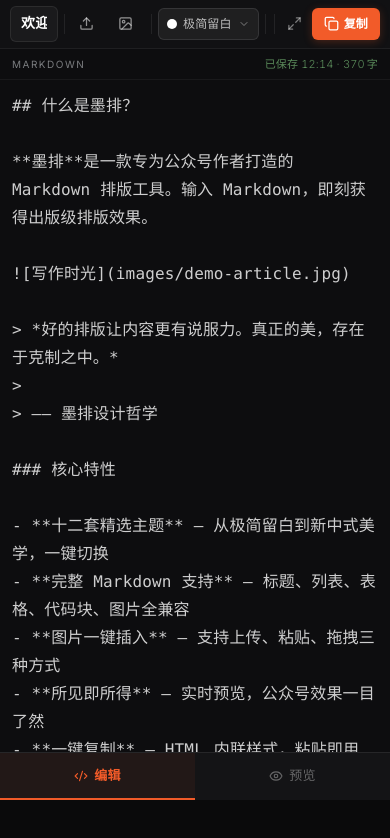
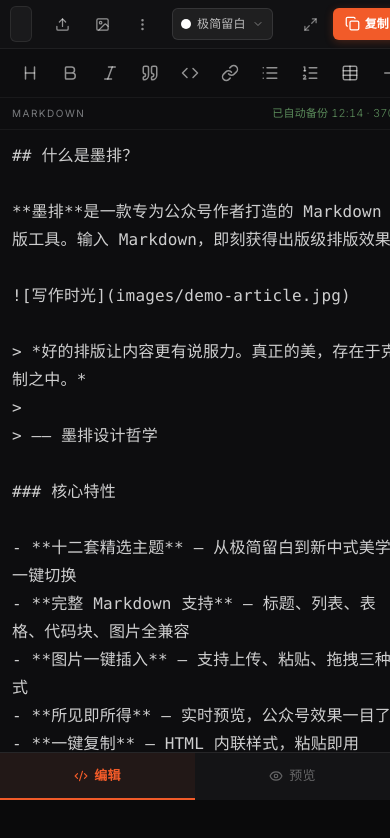
Before and after one commit to Health-525/wechat-article-formatter, a React (Vite) app: page / in a window 390 px wide. Shown: the top 838 px of the page. Built offline with nearby package versions, Linux system fonts and the light colour scheme.

Commit message:
ui: add confirmations, mobile toolbar/more menu, larger touch targets, a11y labels

```diff
--- a/src/components/EditorWorkspace.tsx
+++ b/src/components/EditorWorkspace.tsx
@@ -9,6 +9,7 @@
   Maximize2,
   Minimize2,
   ChevronDown,
+  MoreVertical,
   Eye,
   Code2,
   Bold,
@@ -65,11 +66,13 @@
   label,
   onClick,
   danger,
+  hideLabel = false,
 }: {
   children: React.ReactNode
   label: string
   onClick: () => void
   danger?: boolean
+  hideLabel?: boolean
 }) {
   return (
     <button
@@ -97,15 +100,17 @@
         background: "transparent",
         border: "none",
         borderRadius: "6px",
-        padding: "6px 8px",
+        padding: hideLabel ? "8px" : "8px 10px",
         fontSize: "12px",
         cursor: "pointer",
         transition: "all 0.15s ease",
         whiteSpace: "nowrap",
+        minWidth: "36px",
+        minHeight: "36px",
       }}
     >
       {children}
-      <span style={{ fontFamily: "var(--font-sans)" }}>{label}</span>
+      {!hideLabel && <span style={{ fontFamily: "var(--font-sans)" }}>{label}</span>}
     </button>
   )
 }
@@ -114,9 +119,10 @@
 interface ToolbarProps {
   onWrap: (before: string, after: string, defaultText?: string) => void
   onInsert: (text: string) => void
+  compact?: boolean
 }
 
-function MarkdownToolbar({ onWrap, onInsert }: ToolbarProps) {
+function MarkdownToolbar({ onWrap, onInsert, compact }: ToolbarProps) {
   const tools = [
     { icon: Heading, label: "标题", action: () => onWrap("## ", "") },
     { icon: Bold, label: "粗体", action: () => onWrap("**", "**") },
@@ -135,12 +141,14 @@
       style={{
         display: "flex",
         alignItems: "center",
-        gap: "2px",
-        padding: "4px 8px",
+        gap: compact ? "4px" : "2px",
+        padding: compact ? "6px 12px" : "4px 8px",
         background: "#0d0d0f",
         borderBottom: "1px solid rgba(255,255,255,0.05)",
-        flexWrap: "wrap",
+        flexWrap: compact ? "nowrap" : "wrap",
         flexShrink: 0,
+        overflowX: compact ? "auto" : undefined,
+        scrollbarWidth: compact ? "none" : undefined,
       }}
     >
       {tools.map((tool) => (
@@ -152,8 +160,9 @@
             display: "flex",
             alignItems: "center",
             justifyContent: "center",
-            width: "28px",
-            height: "28px",
+            width: compact ? "36px" : "28px",
+            height: compact ? "36px" : "28px",
+            flexShrink: 0,
             color: "rgba(255,255,255,0.55)",
             background: "transparent",
             border: "none",
@@ -171,7 +180,7 @@
           }}
           title={tool.label}
         >
-          <tool.icon size={15} />
+          <tool.icon size={compact ? 18 : 15} />
         </button>
       ))}
     </div>
@@ -194,6 +203,7 @@
     return saved && themes.some((t) => t.id === saved) ? saved : "minimal-white"
   })
   const [copied, setCopied] = useState(false)
+  const [copyError, setCopyError] = useState(false)
   const [isDragging, setIsDragging] = useState(false)
   const [isFullscreen, setIsFullscreen] = useState(false)
   const [mobileTab, setMobileTab] = useState<"edit" | "preview">("edit")
@@ -202,10 +212,12 @@
   const [savedAt, setSavedAt] = useState<string | null>(null)
   const [showHelp, setShowHelp] = useState(false)
   const [showShortcuts, setShowShortcuts] = useState(false)
+  const [moreOpen, setMoreOpen] = useState(false)
 
   const fileInputRef = useRef<HTMLInputElement>(null)
   const imageInputRef = useRef<HTMLInputElement>(null)
   const themeDropdownRef = useRef<HTMLDivElement>(null)
+  const moreMenuRef = useRef<HTMLDivElement>(null)
   const textareaRef = useRef<HTMLTextAreaElement>(null)
   const markdownRef = useRef(markdown)
 
@@ -230,6 +242,12 @@
         !themeDropdownRef.current.contains(e.target as Node)
       ) {
         setThemeOpen(false)
+      }
+      if (
+        moreMenuRef.current &&
+        !moreMenuRef.current.contains(e.target as Node)
+      ) {
+        setMoreOpen(false)
       }
     }
     document.addEventListener("click", handleClick)
@@ -271,10 +289,19 @@
   const wordCount = useMemo(() => countContent(markdown), [markdown])
 
   // ─── File Handlers ───
+  const hasContent = Boolean(markdown || title)
+
   const handleFileUpload = useCallback(
     (e: React.ChangeEvent<HTMLInputElement>) => {
       const file = e.target.files?.[0]
       if (!file) return
+      if (
+        hasContent &&
+        !window.confirm("导入文件将覆盖当前内容，是否继续？")
+      ) {
+        e.target.value = ""
+        return
+      }
       const reader = new FileReader()
       reader.onload = (event) => {
         const content = event.target?.result as string
@@ -287,7 +314,7 @@
       reader.readAsText(file)
       e.target.value = ""
     },
-    []
+    [hasContent]
   )
 
   const insertImage = useCallback(
@@ -369,11 +396,18 @@
       const files = e.dataTransfer.files
       if (!files) return
       const mdExtensions = /\.(md|markdown|txt)$/i
+      let overwriteConfirmed = !hasContent
 
       for (let i = 0; i < files.length; i++) {
         const file = files[i]
         if (file.type.startsWith("image/")) processImageFile(file)
         else if (mdExtensions.test(file.name)) {
+          if (!overwriteConfirmed) {
+            if (!window.confirm("导入文件将覆盖当前内容，是否继续？")) {
+              continue
+            }
+            overwriteConfirmed = true
+          }
           const reader = new FileReader()
           reader.onload = (event) => {
             const content = event.target?.result as string
@@ -387,7 +421,7 @@
         }
       }
     },
-    [processImageFile]
+    [processImageFile, hasContent]
   )
 
   const handleCopy = useCallback(async () => {
@@ -395,18 +429,23 @@
     if (success) {
       setCopied(true)
       setTimeout(() => setCopied(false), 2000)
+    } else {
+      setCopyError(true)
+      setTimeout(() => setCopyError(false), 2000)
     }
   }, [previewHtml])
 
   const handleClear = useCallback(() => {
+    if (hasContent && !window.confirm("确定清空当前内容？")) return
     setMarkdown("")
     setTitle("")
-  }, [])
+  }, [hasContent])
 
   const handleLoadDemo = useCallback(() => {
+    if (hasContent && !window.confirm("加载示例将覆盖当前内容，是否继续？")) return
     setMarkdown(demoMarkdown)
     setTitle("欢迎使用墨排")
-  }, [])
+  }, [hasContent])
 
   // ─── Toolbar actions ───
   const wrapSelection = useCallback(
@@ -557,14 +596,16 @@
 
         {/* Action buttons — icon + label for clarity */}
         <TooltipBtn
-          label={isMobile ? "" : "导入"}
+          label="导入 Markdown"
+          hideLabel={isMobile}
           onClick={() => fileInputRef.current?.click()}
         >
           <Upload size={15} />
         </TooltipBtn>
 
         <TooltipBtn
-          label={isMobile ? "" : "图片"}
+          label="插入图片"
+          hideLabel={isMobile}
           onClick={() => imageInputRef.current?.click()}
         >
           <ImageIcon size={15} />
@@ -582,6 +623,69 @@
               <Download size={15} />
             </TooltipBtn>
           </>
+        )}
+
+        {isMobile && (
+          <div ref={moreMenuRef} style={{ position: "relative", flexShrink: 0 }}>
+            <TooltipBtn
+              label="更多"
+              hideLabel
+              onClick={() => setMoreOpen((v) => !v)}
+            >
+              <MoreVertical size={15} />
+            </TooltipBtn>
+            {moreOpen && (
+              <div
+                role="menu"
+                aria-label="更多操作"
+                style={{
+                  position: "absolute",
+                  top: "calc(100% + 4px)",
+                  right: 0,
+                  background: "#1c1c1f",
+                  border: "1px solid rgba(255,255,255,0.1)",
+                  borderRadius: "10px",
+                  padding: "6px 0",
+                  minWidth: "150px",
+                  zIndex: 100,
+                }}
+              >
+                {[
+                  { label: "示例", icon: FileText, action: handleLoadDemo },
+                  { label: "清空", icon: Trash2, action: handleClear, danger: true },
+                  { label: "导出 HTML", icon: Download, action: handleExportHtml },
+                  { label: "快捷键", icon: Keyboard, action: () => setShowShortcuts(true) },
+                  { label: "帮助", icon: HelpCircle, action: () => setShowHelp(true) },
+                ].map((item) => (
+                  <button
+                    key={item.label}
+                    role="menuitem"
+                    onClick={() => {
+                      item.action()
+                      setMoreOpen(false)
+                    }}
+                    style={{
+                      display: "flex",
+                      alignItems: "center",
+                      gap: "10px",
+                      width: "100%",
+                      padding: "8px 14px",
+                      fontFamily: "var(--font-sans)",
+                      fontSize: "13px",
+                      color: item.danger ? "#ff6b6b" : "rgba(255,255,255,0.85)",
+                      background: "transparent",
+                      border: "none",
+                      cursor: "pointer",
+                      textAlign: "left",
+                    }}
+                  >
+                    <item.icon size={15} />
+                    <span>{item.label}</span>
+                  </button>
+                ))}
+              </div>
+            )}
+          </div>
         )}
 
         <VDiv />
@@ -746,7 +850,7 @@
 
         {/* Fullscreen toggle */}
         <button
-          aria-label={isFullscreen ? "退出全屏" : "全屏编辑"}
+          aria-label={isFullscreen ? "退出聚焦模式" : "进入聚焦模式"}
           onClick={() => setIsFullscreen(!isFullscreen)}
           style={{
             display: "flex",
@@ -756,9 +860,11 @@
             background: "transparent",
             border: "none",
             borderRadius: "6px",
-            padding: "6px",
+            padding: "8px",
             cursor: "pointer",
             transition: "all 0.15s",
+            minWidth: "36px",
+            minHeight: "36px",
           }}
           onMouseEnter={(e) => {
             e.currentTarget.style.background = "rgba(255,255,255,0.08)"
@@ -782,7 +888,7 @@
             fontSize: isMobile ? "12px" : "13px",
             fontWeight: 600,
             color: "#ffffff",
-            background: copied ? "#238636" : "#f25b29",
+            background: copied ? "#238636" : copyError ? "#ff6b6b" : "#f25b29",
             border: "none",
             borderRadius: "6px",
             padding: isMobile ? "6px 12px" : "7px 16px",
@@ -793,13 +899,14 @@
             gap: "5px",
             whiteSpace: "nowrap",
             flexShrink: 0,
-            boxShadow: copied
-              ? "none"
-              : "0 2px 8px rgba(242,91,41,0.25)",
+            boxShadow:
+              copied || copyError
+                ? "none"
+                : "0 2px 8px rgba(242,91,41,0.25)",
           }}
         >
           {copied ? <Check size={15} /> : <Copy size={15} />}
-          {copied ? "已复制" : "复制"}
+          {copied ? "已复制" : copyError ? "复制失败" : "复制"}
         </button>
         <div
           aria-live="polite"
@@ -816,7 +923,11 @@
             border: 0,
           }}
         >
-          {copied ? "HTML 已复制到剪贴板" : ""}
+          {copied
+            ? "HTML 已复制到剪贴板"
+            : copyError
+              ? "复制失败，请尝试导出 HTML"
+              : ""}
         </div>
       </div>
 
@@ -850,7 +961,11 @@
           }}
         >
           {/* Markdown toolbar */}
-          {!isMobile && <MarkdownToolbar onWrap={wrapSelection} onInsert={insertText} />}
+          <MarkdownToolbar
+            onWrap={wrapSelection}
+            onInsert={insertText}
+            compact={isMobile}
+          />
 
           {/* Editor sub-header */}
           <div
@@ -864,7 +979,8 @@
               flexShrink: 0,
             }}
           >
-            <span
+            <label
+              htmlFor="mopai-editor"
               style={{
                 fontFamily: "var(--font-sans)",
                 fontSize: "10px",
@@ -875,7 +991,7 @@
               }}
             >
               Markdown
-            </span>
+            </label>
             <span
               style={{
                 fontFamily: "var(--font-sans)",
@@ -884,7 +1000,7 @@
                 fontVariantNumeric: "tabular-nums",
               }}
             >
-              {savedAt ? `已保存 ${savedAt} · ${wordCount}` : wordCount}
+              {savedAt ? `已自动备份 ${savedAt} · ${wordCount}` : wordCount}
               <span style={{ marginLeft: "2px" }}>字</span>
             </span>
           </div>
@@ -917,10 +1033,12 @@
           {/* Textarea */}
           <textarea
             ref={textareaRef}
+            id="mopai-editor"
             className="editor-textarea"
             value={markdown}
             onChange={(e) => setMarkdown(e.target.value)}
             onPaste={handlePaste}
+            aria-label="Markdown 编辑区"
             placeholder={
               "输入 Markdown...\n\n支持：标题、列表、表格、代码块、图片\n\n粘贴或拖拽图片可直接插入"
             }
@@ -988,7 +1106,11 @@
               WebkitOverflowScrolling: "touch",
             }}
           >
-            <div dangerouslySetInnerHTML={{ __html: displayHtml }} />
+            <div
+              role="region"
+              aria-label="排版预览"
+              dangerouslySetInnerHTML={{ __html: displayHtml }}
+            />
           </div>
         </div>
       </div>
@@ -1103,6 +1225,10 @@
             <p style={{ color: "rgba(255,255,255,0.7)", lineHeight: 1.7, marginBottom: "20px" }}>
               支持点击上传、粘贴截图、拖拽文件三种方式插入图片。图片会自动以 Base64 形式嵌入，无需额外图床。
             </p>
+            <h3 style={{ fontSize: "14px", marginBottom: "10px" }}>草稿说明</h3>
+            <p style={{ color: "rgba(255,255,255,0.7)", lineHeight: 1.7, marginBottom: "20px" }}>
+              内容会实时备份到当前浏览器标签页，刷新不丢失；关闭标签页或浏览器后草稿会自动清除，保护你的隐私。重要内容请及时导出 HTML。
+            </p>
             <button
               onClick={() => setShowHelp(false)}
               style={{
--- a/src/components/ErrorBoundary.tsx
+++ b/src/components/ErrorBoundary.tsx
@@ -24,6 +24,11 @@
   }
 
   handleReset = () => {
+    if (
+      !window.confirm("这将清除当前草稿并刷新页面，是否继续？")
+    ) {
+      return
+    }
     sessionStorage.removeItem("mopai-markdown")
     sessionStorage.removeItem("mopai-title")
     sessionStorage.removeItem("mopai-theme")
```
